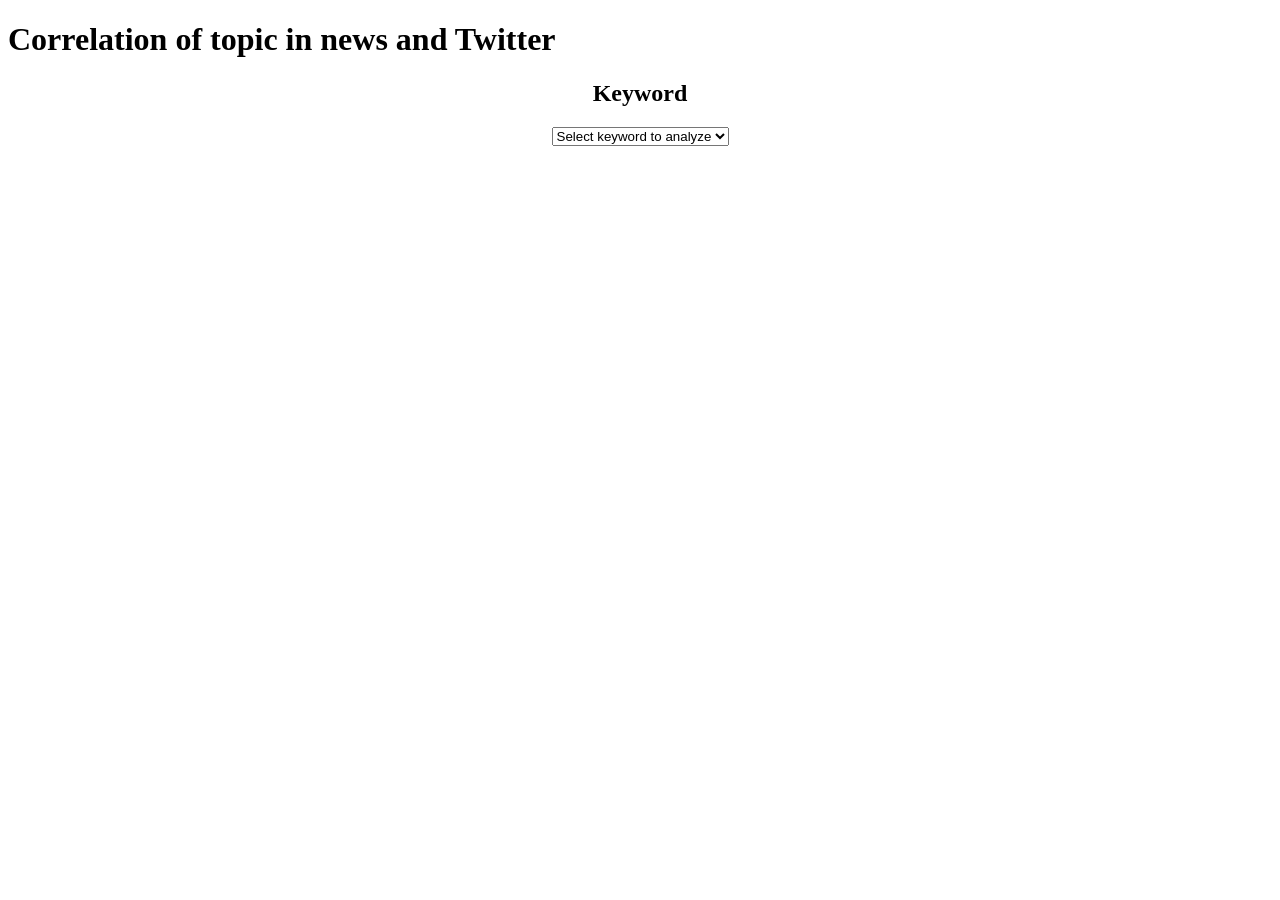
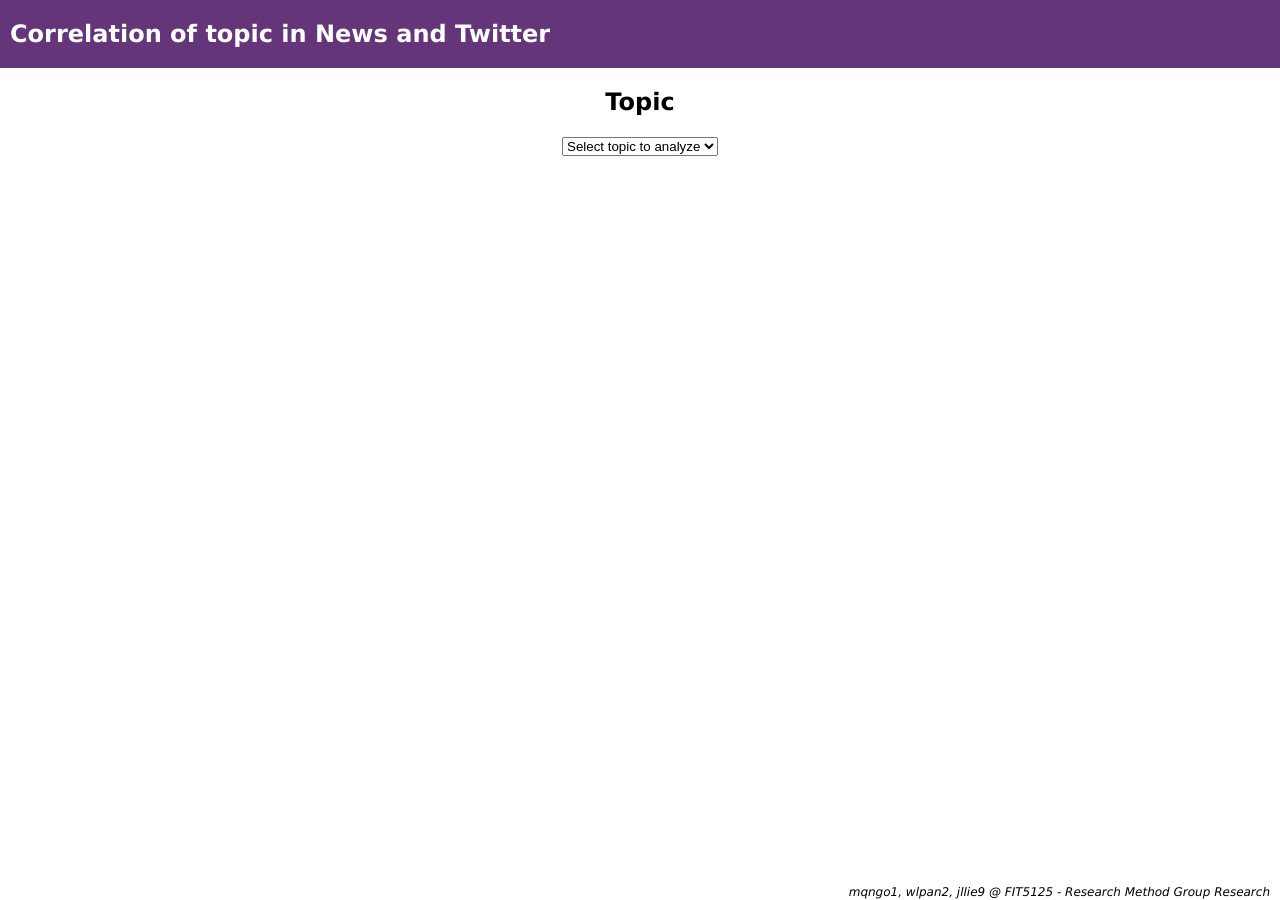
Before and after one commit to poltak/jianloong.github.io, a Jekyll site: the page fit5125/index.html, which Jekyll copies as it is, in a window 1280 px wide. Built offline with Jekyll 4.4.1, drawn with Linux system fonts in a browser that asks for light colours; nearby versions of some CDN libraries; comment, search, counter and statistics services are not loaded.

Commit message:
Updated index with css

```diff
--- a/fit5125/index.html
+++ b/fit5125/index.html
@@ -1,7 +1,8 @@
 <!DOCTYPE html>
 <html>
 <head>
-<title>FIT5125 Group Research | Correlation of topic in news and Twitter</title>
+<title>FIT5125 Group Research | Correlation of topic in news and
+	Twitter</title>
 <script src="https://www.google.com/jsapi"></script>
 <script src="http://code.jquery.com/jquery-1.10.1.min.js"></script>
 <script src="jquery.csv-0.71.min.js"></script>
@@ -29,7 +30,8 @@
 		selector.change(function(e) {
 			if (this.value > 0) {
 				var optionSelected = $("option:selected", this);
-				$("#result").html("Analysis of topic \"" + optionSelected.text() + "\"");
+				$("#result").html(
+						"Analysis of topic \"" + optionSelected.text() + "\"");
 				drawChart(this.value);
 			}
 		});
@@ -122,26 +132,73 @@
 	}
 </script>
 <style type="text/css">
+body {
+	margin: 0px;
+	font-family: verdana;
+}
+
+div#wrapper{
+	width: 1280px;
+	margin: 0px auto;
+	positive: relative;
+}
+
 div#news-chart, div#tweet-chart {
 	float: left;
 }
-div{
+
+div#content, div#graph {
 	text-align: center;
+	overflow: hidden;
+}
+
+div#header {
+	background: #643579;
+	color: #fff;
+	padding: 20px 10px;
+}
+
+div#footer {
+	text-align: right;
+	margin-top: 20px;
+	position: absolute;
+	right: 0px;
+	bottom: 0px;
+}
+#footer span{
+	margin: 0px;
+	padding-right: 10px;
+	font-size: 75%;
+	font-style: italic;
+}
+#header h1 {
+	font-size: 150%;
+	margin: 0px;
 }
 </style>
 </head>
 <body>
-	<h1>Correlation of topic in news and Twitter</h1>
-	<div>
-		<h2>Keyword</h2>
+	<div id="wrapper">
+		<div id="header">
+			<h1>Correlation of topic in News and Twitter</h1>
+		</div>
+		<div id="content">
+			<div id="topic">
+				<h2>Topic</h2>
 				<select id="keyword">
-			<option value="0">Select keyword to analyze</option>
+					<option value="0">Select topic to analyze</option>
 				</select>
 			</div>
-	<div>
+			<div id="graph">
 				<h2 id="result"></h2>
 				<div id="news-chart"></div>
 				<div id="tweet-chart"></div>
 			</div>
+		</div>
+		<div id="footer">
+			<span>mqngo1, wlpan2, jllie9 @ FIT5125 - Research Method Group
+				Research</span>
+		</div>
+	</div>
 </body>
 </html>
```
Also changed, not shown: other parts of fit5125/index.html (+9 -1 lines). Lines whose indentation alone changed are shown as unchanged.
